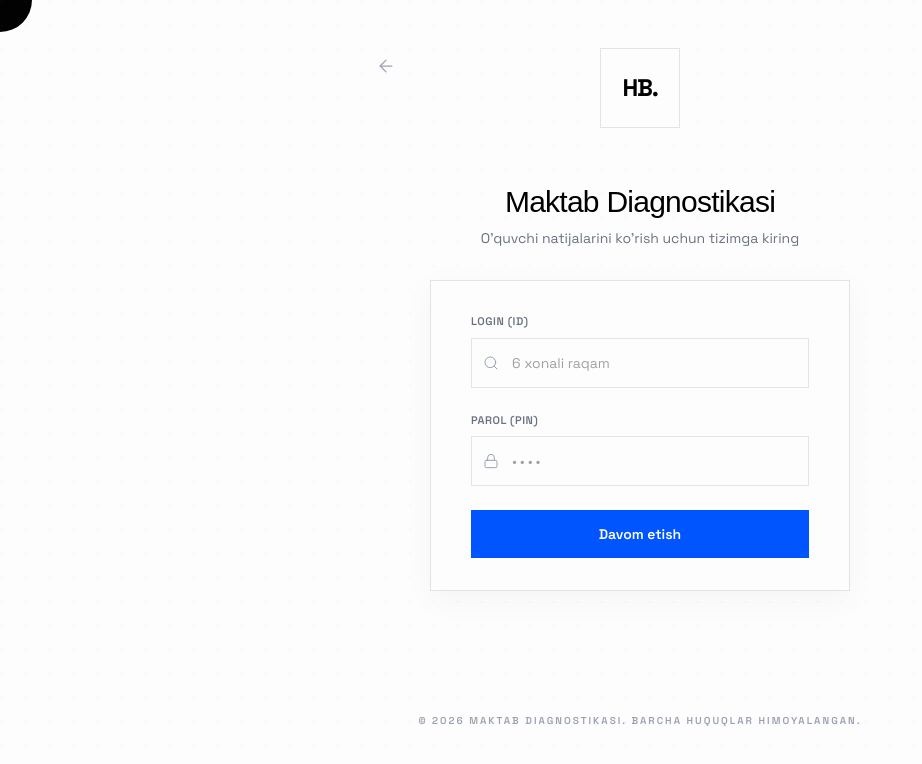
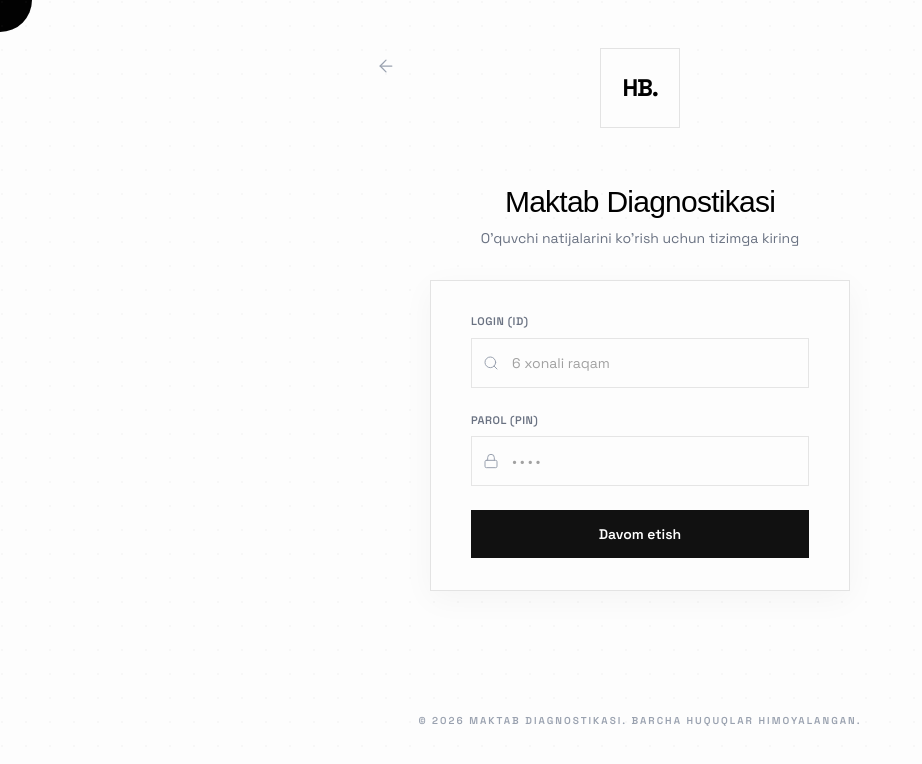
Before and after one commit to hasanboydev97-max/diagnostika, a React (Vite) app: page /login in a window 1280 px wide. Shown: the top 764 px of the page, without its empty margins (0-922 px from the left). Built offline with nearby package versions, Linux system fonts and the light colour scheme; no server answers; a web font is replaced by a local one.

Commit message:
change fontsw ...

```diff
--- a/src/index.css
+++ b/src/index.css
@@ -2,8 +2,8 @@
 @import "katex/dist/katex.min.css";
 
 @theme {
-  --color-accent: #0055FF;
-  --color-accent-hover: #0044CC;
+  --color-accent: #111111;
+  --color-accent-hover: #000000;
 
   --color-neutral-main: #111111;
   --color-neutral-secondary: #777777;
@@ -50,7 +50,7 @@
 
 /* Accent gradient for special highlights */
 .premium-gradient {
-  background: linear-gradient(135deg, #0055FF 0%, #002266 100%);
+  background: linear-gradient(135deg, #222222 0%, #000000 100%);
 }
 
 /* Smooth shadow for cards */
--- a/src/pages/Landing.tsx
+++ b/src/pages/Landing.tsx
@@ -41,8 +41,8 @@ export default function Landing() {
           <div className="md:col-span-8">
             <motion.div variants={containerVariants} initial="hidden" animate="show">
               <motion.h1 variants={itemVariants} className="text-4xl md:text-6xl font-medium tracking-tight mb-8 leading-[1.1] relative">
-                <Sparkles className="absolute -top-6 -left-6 text-accent/20 w-12 h-12" />
-                Ta'limni aniq o'lchash va tahlil qilish uchun <span className="text-transparent bg-clip-text bg-gradient-to-r from-neutral-900 to-accent">yagona markaz.</span>
+                <Sparkles className="absolute -top-6 -left-6 text-black/10 w-12 h-12" />
+                Ta'limni aniq o'lchash va tahlil qilish uchun <span className="italic text-black/70">yagona markaz.</span>
               </motion.h1>
               <motion.p variants={itemVariants} className="text-lg md:text-xl text-gray-500 leading-relaxed max-w-2xl mb-12">
                 O'quvchilar va o'qituvchilar uchun mo'ljallangan zamonaviy test platformasi. Natijalarni sun'iy intellekt orqali chuqur o'rganing.
@@ -71,17 +71,17 @@ export default function Landing() {
               <div className="absolute inset-0 bg-neutral-100 origin-left scale-x-0 group-hover:scale-x-100 transition-transform duration-500 ease-[cubic-bezier(0.87,0,0.13,1)] z-0 rounded-xl" />
 
               <div className="relative z-10 flex flex-col md:flex-row gap-6 md:items-center">
-                <div className="w-12 h-12 rounded-full bg-white border border-neutral-200 flex items-center justify-center shrink-0 group-hover:border-accent/30 group-hover:shadow-accent-glow transition-all duration-500">
-                  <User className="w-6 h-6 text-neutral-500 group-hover:text-accent transition-colors duration-500" strokeWidth={1.5} />
+                <div className="w-12 h-12 rounded-full bg-white border border-neutral-200 flex items-center justify-center shrink-0 group-hover:border-black/30 group-hover:shadow-[0_0_15px_rgba(0,0,0,0.05)] transition-all duration-500">
+                  <User className="w-6 h-6 text-neutral-500 group-hover:text-black transition-colors duration-500" strokeWidth={1.5} />
                 </div>
                 <div>
-                  <h3 className="text-2xl md:text-3xl font-medium mb-3 transition-all duration-300 group-hover:text-accent">O'quvchi Portali</h3>
-                  <p className="text-neutral-500 leading-relaxed max-w-md transition-all duration-300 delay-75">
+                  <h3 className="text-2xl md:text-3xl font-medium mb-3 transition-all duration-300 group-hover:translate-x-1">O'quvchi Portali</h3>
+                  <p className="text-neutral-500 leading-relaxed max-w-md transition-all duration-300 delay-75 group-hover:translate-x-1">
                     Shaxsiy test natijalarini ko'rish va reytingni tahlil qilish.
                   </p>
                 </div>
               </div>
-              <ArrowRight className="relative z-10 w-6 h-6 transform -rotate-45 group-hover:rotate-0 group-hover:translate-x-2 group-hover:text-accent transition-all duration-500" strokeWidth={1.5} />
+              <ArrowRight className="relative z-10 w-6 h-6 transform -rotate-45 group-hover:rotate-0 group-hover:translate-x-2 group-hover:text-black transition-all duration-500" strokeWidth={1.5} />
             </motion.div>
 
             {/* O'qituvchi Portali */}
@@ -93,17 +93,17 @@ export default function Landing() {
               <div className="absolute inset-0 bg-neutral-100 origin-left scale-x-0 group-hover:scale-x-100 transition-transform duration-500 ease-[cubic-bezier(0.87,0,0.13,1)] z-0 rounded-xl" />
 
               <div className="relative z-10 flex flex-col md:flex-row gap-6 md:items-center">
-                <div className="w-12 h-12 rounded-full bg-white border border-neutral-200 flex items-center justify-center shrink-0 group-hover:border-accent/30 group-hover:shadow-accent-glow transition-all duration-500">
-                  <GraduationCap className="w-6 h-6 text-neutral-500 group-hover:text-accent transition-colors duration-500" strokeWidth={1.5} />
+                <div className="w-12 h-12 rounded-full bg-white border border-neutral-200 flex items-center justify-center shrink-0 group-hover:border-black/30 group-hover:shadow-[0_0_15px_rgba(0,0,0,0.05)] transition-all duration-500">
+                  <GraduationCap className="w-6 h-6 text-neutral-500 group-hover:text-black transition-colors duration-500" strokeWidth={1.5} />
                 </div>
                 <div>
-                  <h3 className="text-2xl md:text-3xl font-medium mb-3 transition-all duration-300 group-hover:text-accent">O'qituvchi Portali</h3>
-                  <p className="text-neutral-500 leading-relaxed max-w-md transition-all duration-300 delay-75">
+                  <h3 className="text-2xl md:text-3xl font-medium mb-3 transition-all duration-300 group-hover:translate-x-1">O'qituvchi Portali</h3>
+                  <p className="text-neutral-500 leading-relaxed max-w-md transition-all duration-300 delay-75 group-hover:translate-x-1">
                     Testlarni AI yordamida yaratish va guruhlarni boshqarish.
                   </p>
                 </div>
               </div>
-              <ArrowRight className="relative z-10 w-6 h-6 transform -rotate-45 group-hover:rotate-0 group-hover:translate-x-2 group-hover:text-accent transition-all duration-500" strokeWidth={1.5} />
+              <ArrowRight className="relative z-10 w-6 h-6 transform -rotate-45 group-hover:rotate-0 group-hover:translate-x-2 group-hover:text-black transition-all duration-500" strokeWidth={1.5} />
             </motion.div>
 
             {/* Super Admin */}
@@ -115,17 +115,17 @@ export default function Landing() {
               <div className="absolute inset-0 bg-neutral-100 origin-left scale-x-0 group-hover:scale-x-100 transition-transform duration-500 ease-[cubic-bezier(0.87,0,0.13,1)] z-0 rounded-xl" />
 
               <div className="relative z-10 flex flex-col md:flex-row gap-6 md:items-center">
-                <div className="w-12 h-12 rounded-full bg-white border border-neutral-200 flex items-center justify-center shrink-0 group-hover:border-accent/30 group-hover:shadow-accent-glow transition-all duration-500">
-                  <Settings className="w-6 h-6 text-neutral-500 group-hover:text-accent transition-colors duration-500" strokeWidth={1.5} />
+                <div className="w-12 h-12 rounded-full bg-white border border-neutral-200 flex items-center justify-center shrink-0 group-hover:border-black/30 group-hover:shadow-[0_0_15px_rgba(0,0,0,0.05)] transition-all duration-500">
+                  <Settings className="w-6 h-6 text-neutral-500 group-hover:text-black transition-colors duration-500" strokeWidth={1.5} />
                 </div>
                 <div>
-                  <h3 className="text-2xl md:text-3xl font-medium mb-3 transition-all duration-300 group-hover:text-accent">Boshqaruv Paneli</h3>
-                  <p className="text-neutral-500 leading-relaxed max-w-md transition-all duration-300 delay-75">
+                  <h3 className="text-2xl md:text-3xl font-medium mb-3 transition-all duration-300 group-hover:translate-x-1">Boshqaruv Paneli</h3>
+                  <p className="text-neutral-500 leading-relaxed max-w-md transition-all duration-300 delay-75 group-hover:translate-x-1">
                     Tizimni to'liq monitoring qilish, statistikani kuzatish.
                   </p>
                 </div>
               </div>
-              <ArrowRight className="relative z-10 w-6 h-6 transform -rotate-45 group-hover:rotate-0 group-hover:translate-x-2 group-hover:text-accent transition-all duration-500" strokeWidth={1.5} />
+              <ArrowRight className="relative z-10 w-6 h-6 transform -rotate-45 group-hover:rotate-0 group-hover:translate-x-2 group-hover:text-black transition-all duration-500" strokeWidth={1.5} />
             </motion.div>
           </div>
         </section>
--- a/tailwind.config.js
+++ b/tailwind.config.js
@@ -8,9 +8,9 @@ export default {
     extend: {
       colors: {
         accent: {
-          DEFAULT: '#0055FF',
-          hover: '#0044CC',
-          light: '#E5EEFF',
+          DEFAULT: '#111111',
+          hover: '#000000',
+          light: '#F5F5F5',
         },
         neutral: {
           900: '#111111',
@@ -40,7 +40,7 @@ export default {
       boxShadow: {
         'premium': '0 4px 20px -2px rgba(0, 0, 0, 0.05)',
         'premium-hover': '0 8px 30px -4px rgba(0, 0, 0, 0.1)',
-        'accent-glow': '0 0 20px rgba(0, 85, 255, 0.3)',
+        'accent-glow': '0 0 15px rgba(0, 0, 0, 0.1)',
       },
       transitionTimingFunction: {
         'premium': 'cubic-bezier(0.87, 0, 0.13, 1)',
```
